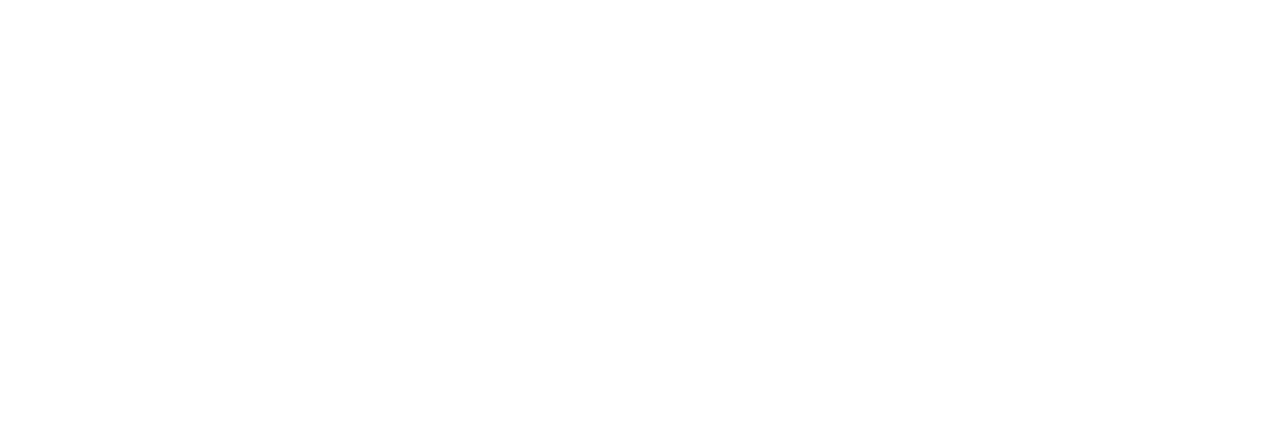
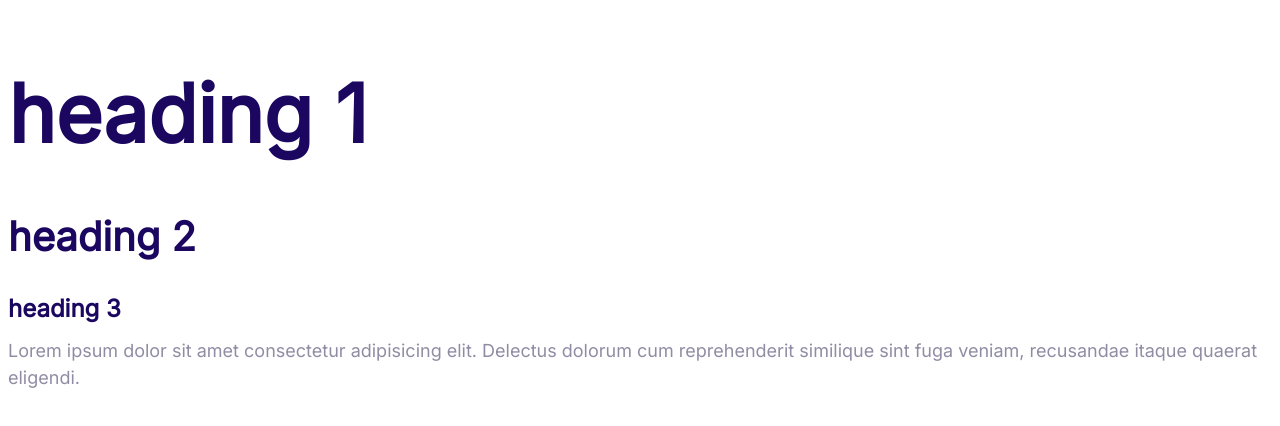
Before and after one commit to Zaphnath00/moshify, a plain HTML site: page index.html in a window 1280 px wide. Drawn offline with Linux system fonts and the light colour scheme.

Commit message:
define a style for the fonts.

```diff
--- a/css/styles.css
+++ b/css/styles.css
@@ -9,5 +9,39 @@ html{
     font-size: 62.5%;
 }
 body{
-    font-family: Impact, Haettenschweiler, 'Arial Narrow Bold', sans-serif;
+    font-family: Inter, Arial, Helvetica, sans-serif;
+    color: var(--color-body);
+    font-size: 2.4rem;
+    line-height: 1.5;
 }
+h1, h2, h3{
+    color: var(--color-heading);
+    margin-bottom: 1rem ;
+}
+h1{
+    font-size: 7rem;
+
+}
+h2{
+    font-size: 4rem;
+}
+h3{
+    font-size: 3rem;
+}
+p{
+    margin-top: 0
+}
+@media screen and (min-width:1024px) {
+body{
+ font-size: 1.8rem;
+    }
+h1{
+    font-size: 8rem ;
+}
+h2{
+    font-size: 4rem;
+}
+h3{
+    font-size: 2.4rem;
+}
+}
--- a/index.html
+++ b/index.html
@@ -3,8 +3,23 @@
   <head>
     <meta charset="UTF-8" />
     <meta name="viewport" content="width=device-width, initial-scale=1.0" />
+    <title>Document</title>
+    <link rel="preconnect" href="https://fonts.googleapis.com" />
+    <link rel="preconnect" href="https://fonts.gstatic.com" crossorigin />
+    <link
+      href="https://fonts.googleapis.com/css2?family=Inter:ital,opsz,wght@400;700&display=swap"
+      rel="stylesheet"
+    />
     <link rel="stylesheet" href="css/styles.css" />
-    <title>Document</title>
   </head>
-  <body></body>
+  <body>
+    <h1>heading 1</h1>
+    <h2>heading 2</h2>
+    <h3>heading 3</h3>
+    <p>
+      Lorem ipsum dolor sit amet consectetur adipisicing elit. Delectus dolorum
+      cum reprehenderit similique sint fuga veniam, recusandae itaque quaerat
+      eligendi.
+    </p>
+  </body>
 </html>
```
